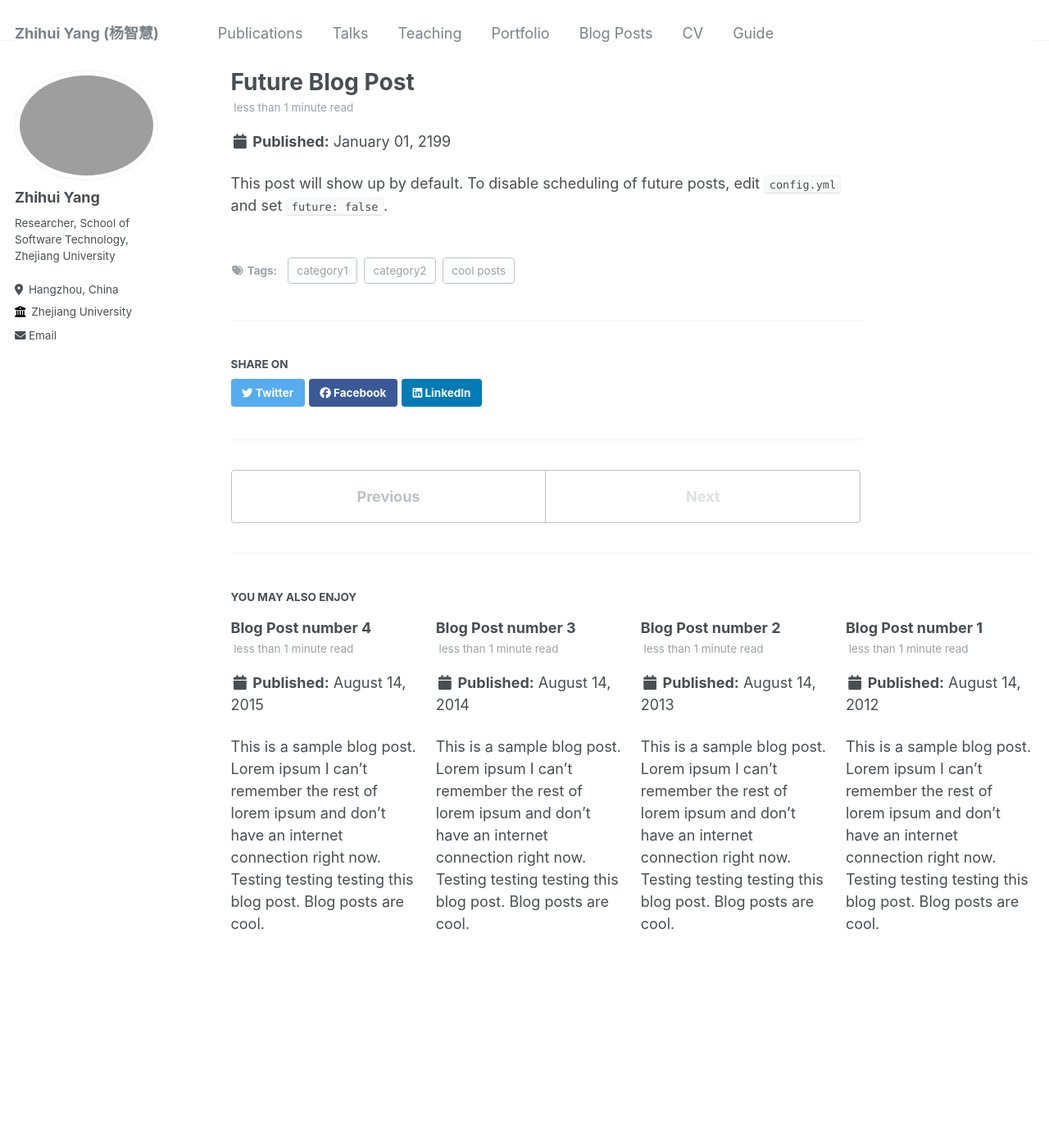
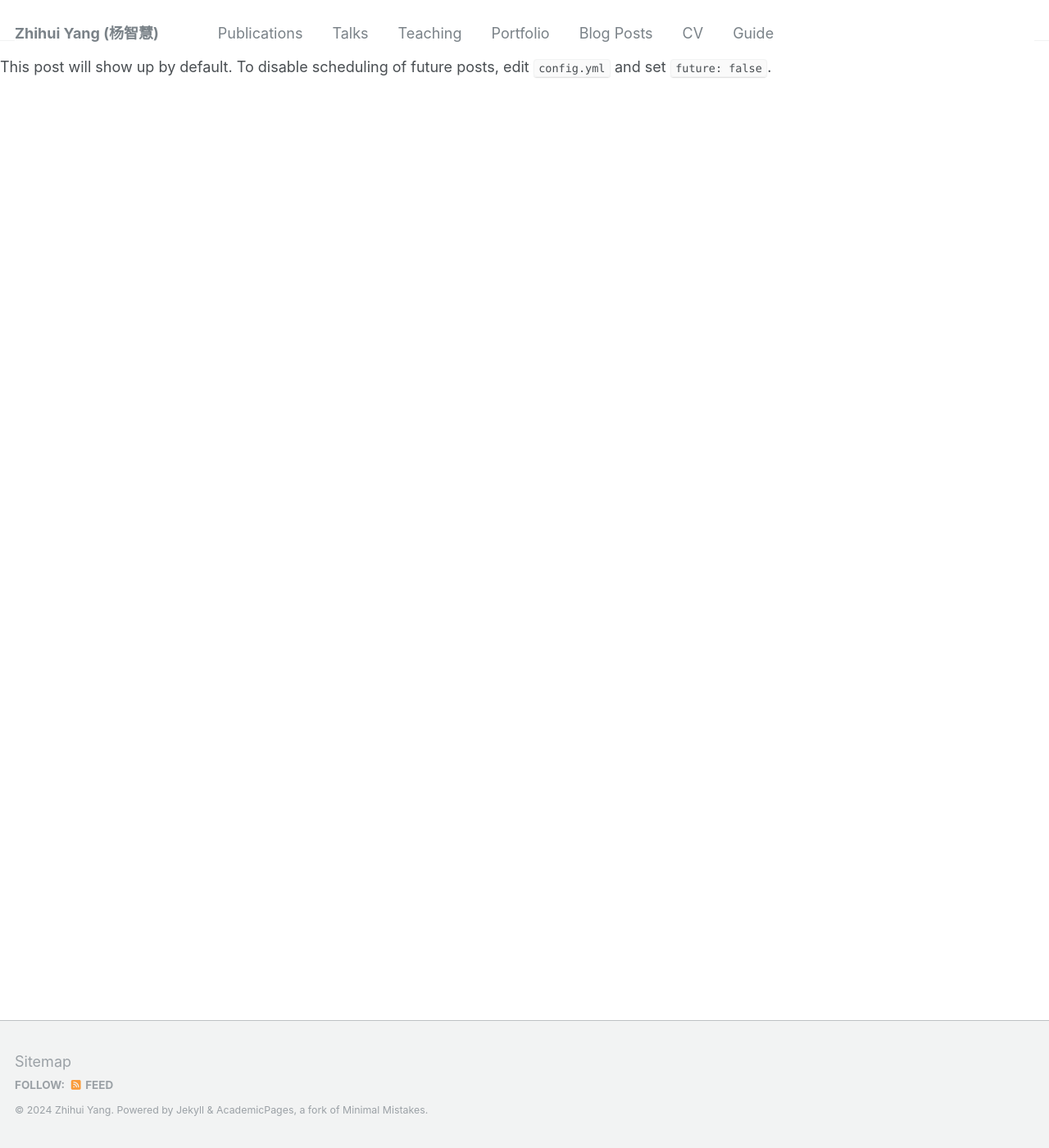
Before and after one commit to zhyangcs/zhihui, a Jekyll site: the page built from _posts/2199-01-01-future-post.md, in a window 1280 px wide and 1400 px high. Shown: the whole window at 82% size. Built offline with Jekyll 4.4.1, drawn with Linux system fonts in a browser that asks for light colours; our own code applies the rules of GitHub Pages for plain Markdown files; part of the change alters nothing that is shown.

```diff
--- a/_config.yml
+++ b/_config.yml
@@ -214,25 +214,25 @@ kramdown:
 
 
 # Defaults
-defaults:
+#defaults:
   # _posts
-  - scope:
-      path: ""
-      type: posts
-    values:
-      layout: single
-      author_profile: true
-      read_time: true
-      comments: true
-      share: true
-      related: true
+  #- scope:
+  #    path: ""
+  #    type: posts
+  #  values:
+  #    layout: single
+  #    author_profile: true
+  #    read_time: true
+  #    comments: true
+  #    share: true
+  #    related: true
   # _pages
-  - scope:
-      path: ""
-      type: pages
-    values:
-      layout: single
-      author_profile: true
+  #- scope:
+  #    path: ""
+  #    type: pages
+  #  values:
+  #    layout: single
+  #    author_profile: true
   # _teaching
   #- scope:
   #    path: ""
```
